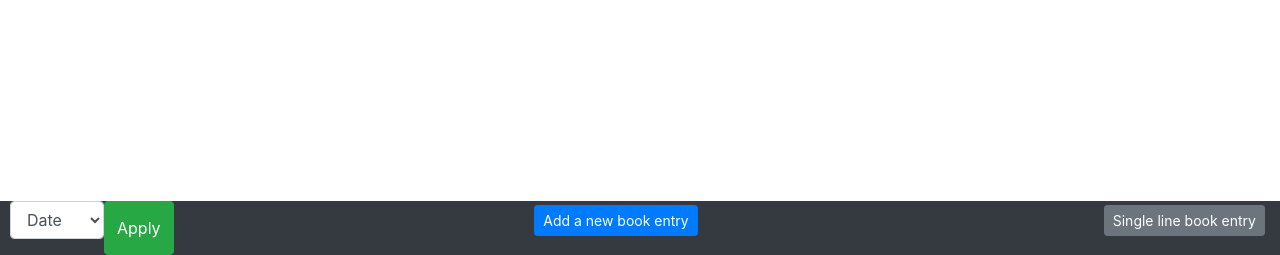
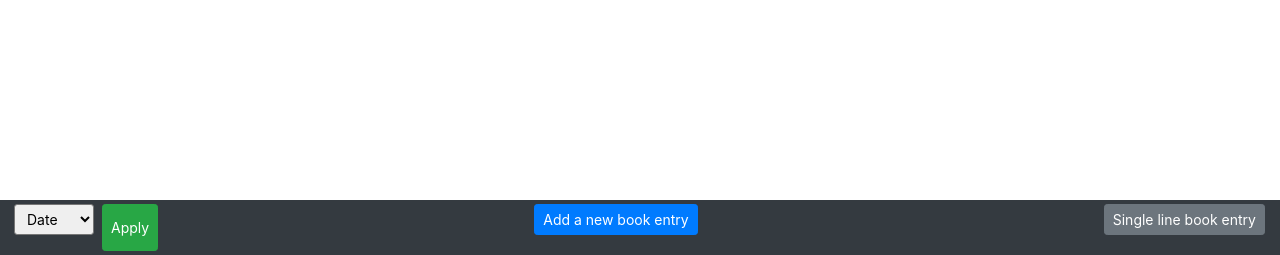
Before and after one commit to CrazyheadJake/Book-List, a Flask app: page / in a window 1280 px wide. Shown: the part 545-800 px from the top of the page. Run offline with Flask 2, Linux system fonts and the light colour scheme; the visitor is signed in with stand-in values (Sample User, id 1); some libraries are stand-ins or nearby versions.

Commit message:
Adjusted button sizes

```diff
--- a/website/templates/home.html
+++ b/website/templates/home.html
@@ -239,12 +239,12 @@
                 <form method="POST">
                     <div class="form-row">
                     <div class="form-group">
-                        <select id="sorting" name="sorting" class="form-control" required="required">
+                        <select id="sorting" name="sorting" class="form-control-sm mx-1 my-1" required="required">
                         <option>Date</option>
                         <option>Rating</option>
                         </select>
                         </div>
-                    <button type="submit" class="btn btn-success">Apply</button>
+                    <button type="submit" class="btn btn-success my-1 mx-1 btn-sm">Apply</button>
                     </div>
                 </form>
             </div>
```
